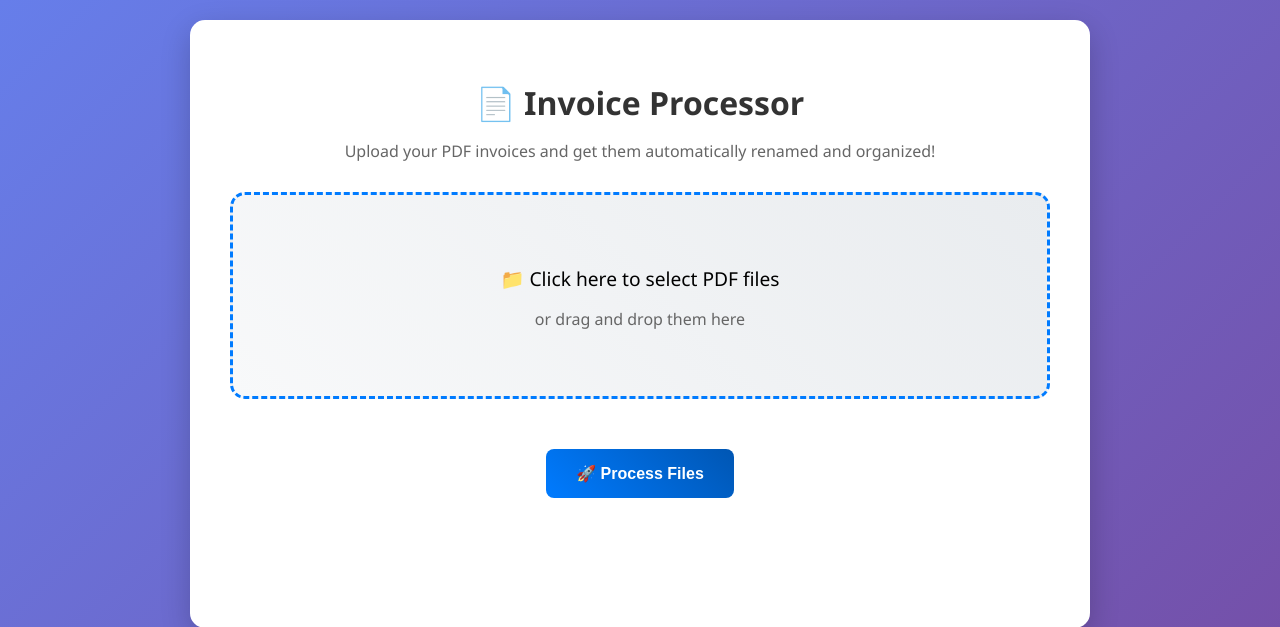
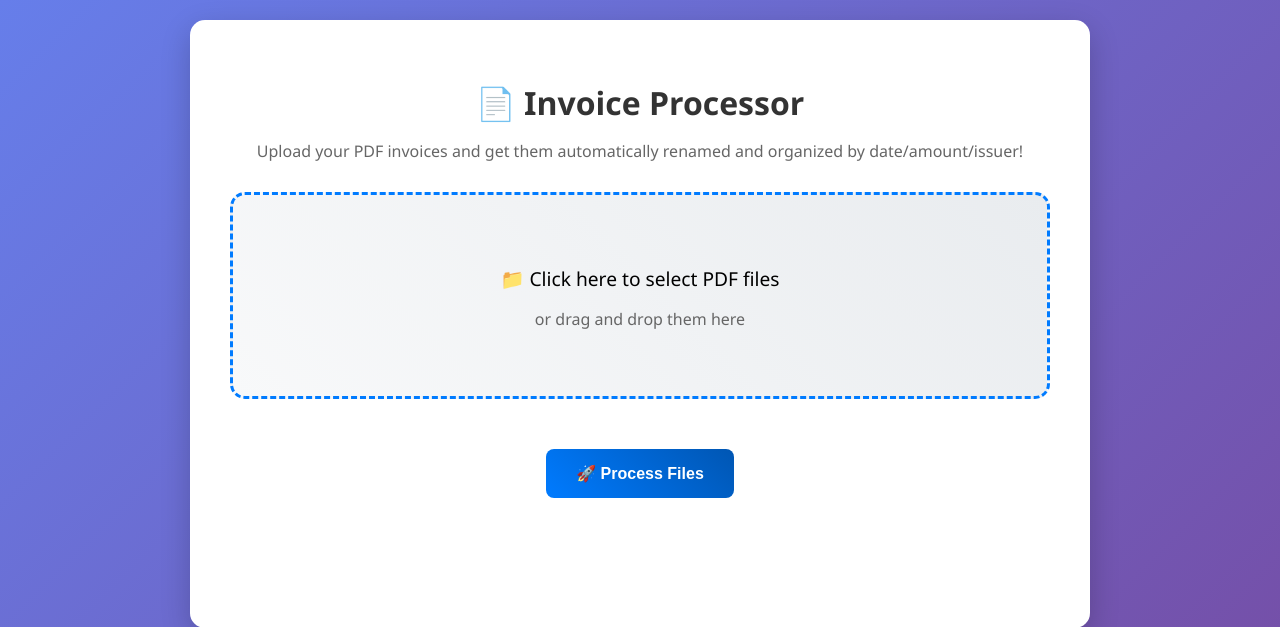
Before and after one commit to bl2778/InvoiceProcessing_Live, a Flask app: page / in a window 1280 px wide. Shown: the top 627 px of the page. Run offline with Flask 3, Linux system fonts and the light colour scheme.

Commit message:
Update index.html

```diff
--- a/templates/index.html
+++ b/templates/index.html
@@ -155,7 +155,7 @@
 <body>
     <div class="container">
         <h1>📄 Invoice Processor</h1>
-        <p class="subtitle">Upload your PDF invoices and get them automatically renamed and organized!</p>
+        <p class="subtitle">Upload your PDF invoices and get them automatically renamed and organized by date/amount/issuer!</p>
 
         {% with messages = get_flashed_messages() %}
             {% if messages %}
```
